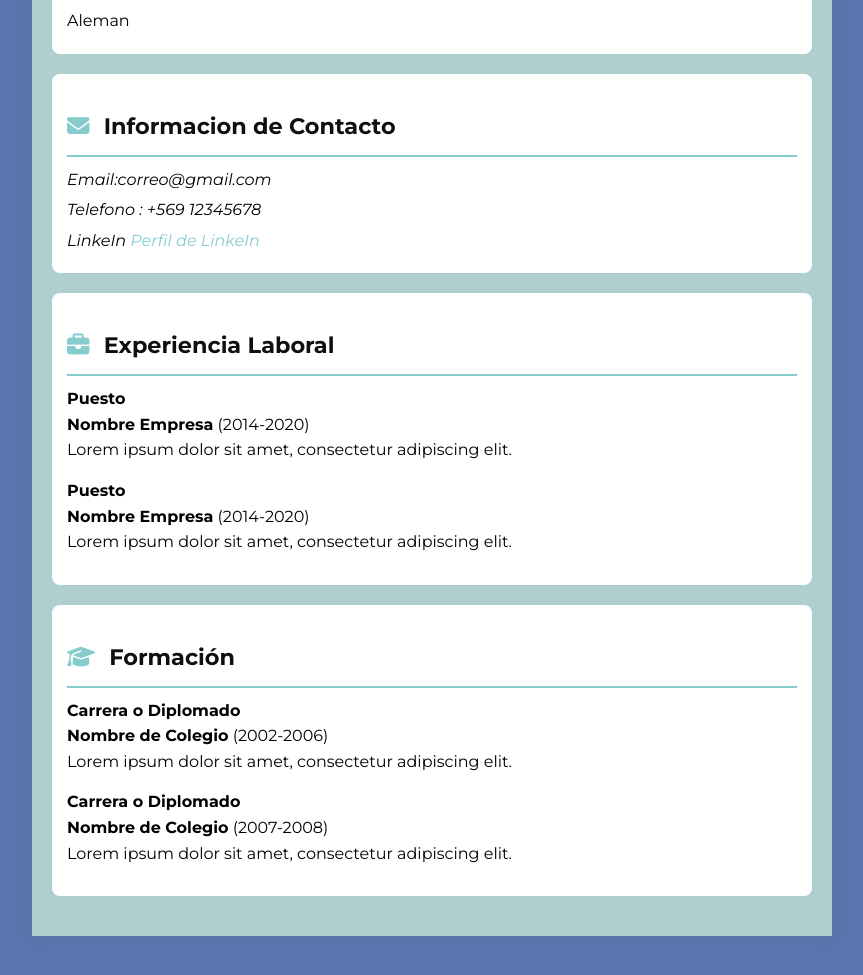
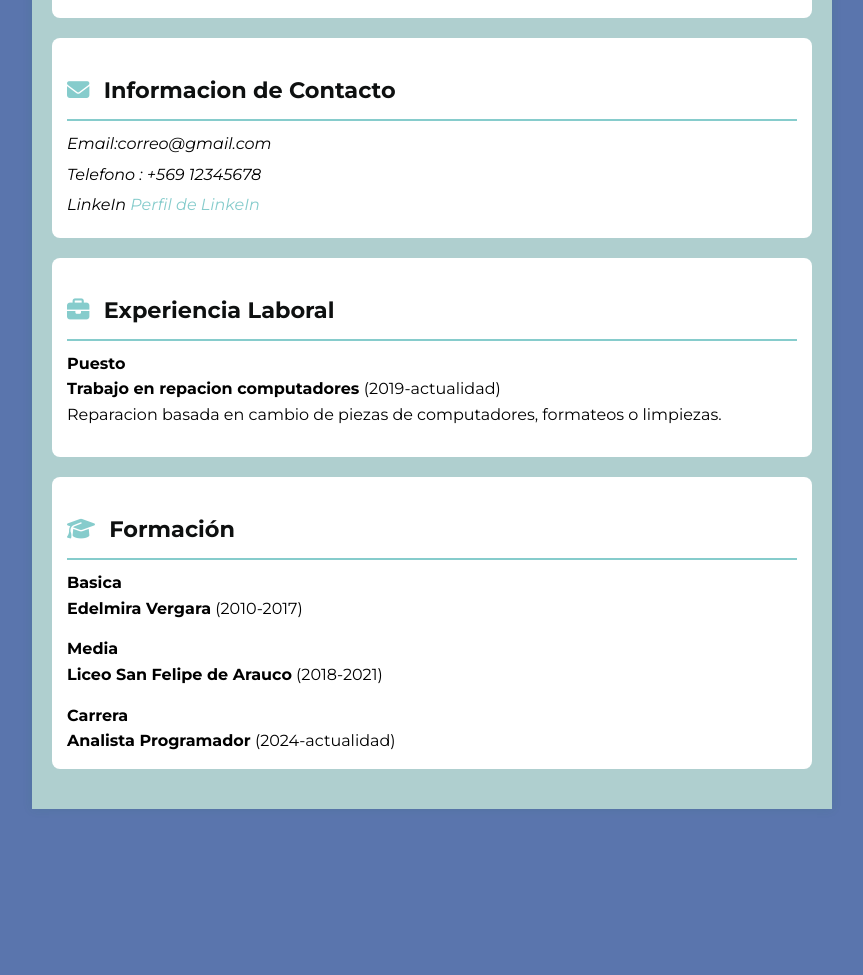
Before and after one commit to SrLuisRt/Clase-3, a plain HTML site: page index.html in a window 1280 px wide. Shown: the part 1151-2126 px from the top of the page, without its empty margins (208-1071 px from the left). After the commit the page ends 2024 px from the top, so only its background shows below. Drawn offline with Linux system fonts and the light colour scheme.

Commit message:
Termino de tarea

```diff
--- a/index.html
+++ b/index.html
@@ -38,7 +38,6 @@
             <ul>
                 <li>Español</li>
                 <li>Ingles</li>
-                <li>Aleman</li>
             </ul>
         </section>
         <section>
@@ -47,7 +46,7 @@
             <address>
                 <p>Email:correo@gmail.com</p>
                 <p>Telefono : +569 12345678</p>
-                <p>LinkeIn <a href="#"> Perfil de LinkeIn</a></p>
+                <p>LinkeIn <a href="https://cl.linkedin.com/"> Perfil de LinkeIn</a></p>
             </address>
         </section>
         <section>
@@ -55,13 +54,8 @@
             <hr>
             <article>
                 <h4>Puesto</h4>
-                <p><strong>Nombre Empresa</strong> (2014-2020)</p>
-                <p>Lorem ipsum dolor sit amet, consectetur adipiscing elit.</p>
-            </article>
-            <article>
-                <h4>Puesto</h4>
-                <p><strong>Nombre Empresa</strong> (2014-2020)</p>
-                <p>Lorem ipsum dolor sit amet, consectetur adipiscing elit.</p>
+                <p><strong>Trabajo en repacion computadores </strong> (2019-actualidad)</p>
+                <p>Reparacion basada en cambio de piezas de computadores, formateos o limpiezas. </p>
             </article>
         </section>
 
@@ -69,15 +63,14 @@
             <h3><i class="fas fa-graduation-cap"></i> Formación</h3>
             <hr>
             <article>
-                <h4>Carrera o Diplomado</h4>
-                <p><strong>Nombre de Colegio</strong> (2002-2006)</p>
-                <p>Lorem ipsum dolor sit amet, consectetur adipiscing elit.</p>
+                <h4>Basica</h4>
+                <p><strong>Edelmira Vergara</strong> (2010-2017)</p>            </article>
+            <article>
+                <h4>Media</h4>
+                <p><strong>Liceo San Felipe de Arauco</strong> (2018-2021)</p>
             </article>
-            <article>
-                <h4>Carrera o Diplomado</h4>
-                <p><strong>Nombre de Colegio</strong> (2007-2008)</p>
-                <p>Lorem ipsum dolor sit amet, consectetur adipiscing elit.</p>
-            </article>
+                <h4>Carrera</h4>
+                <p><strong>Analista Programador</strong> (2024-actualidad)</p>
         </section>
     </main>
 </body>
```
